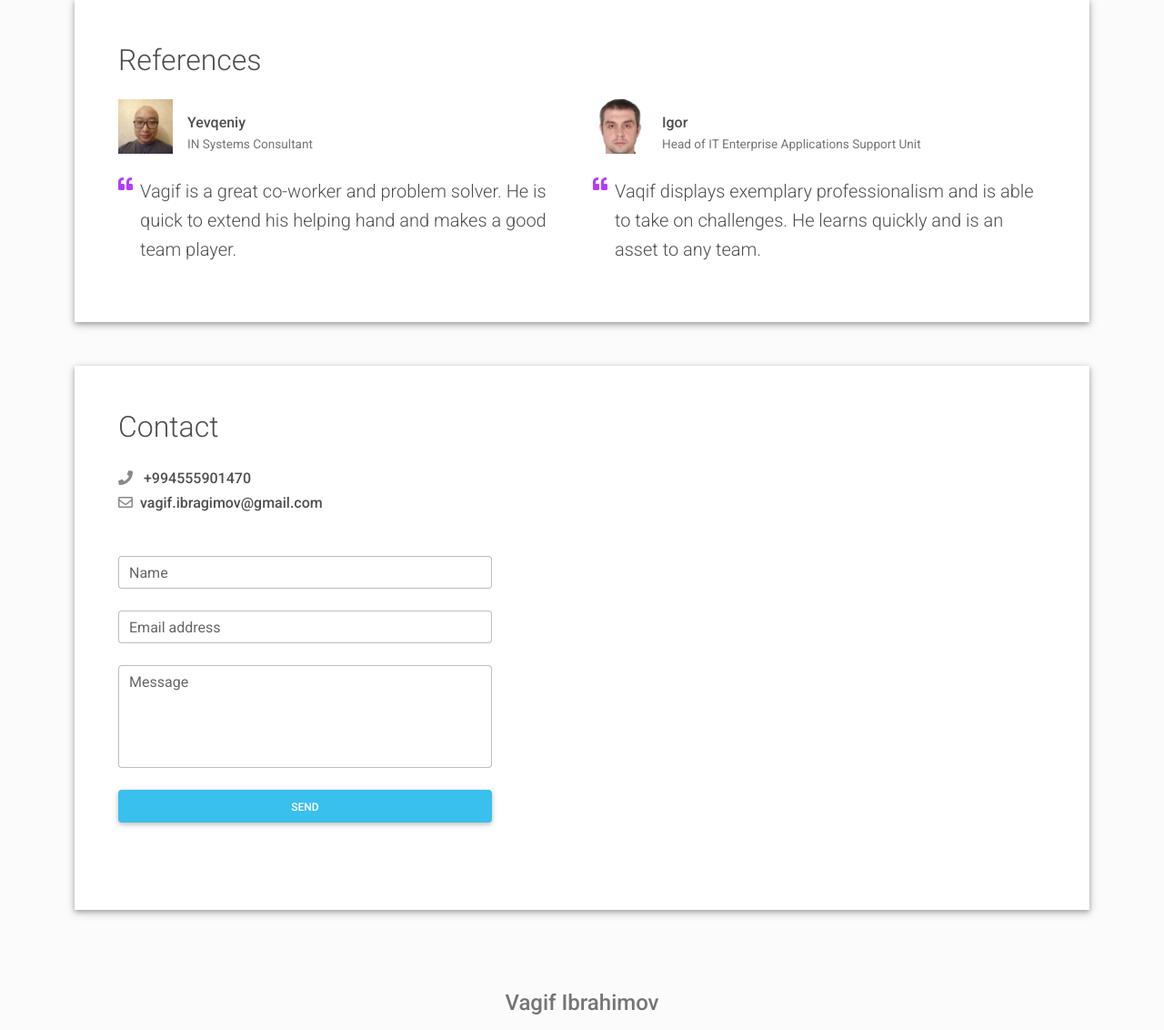
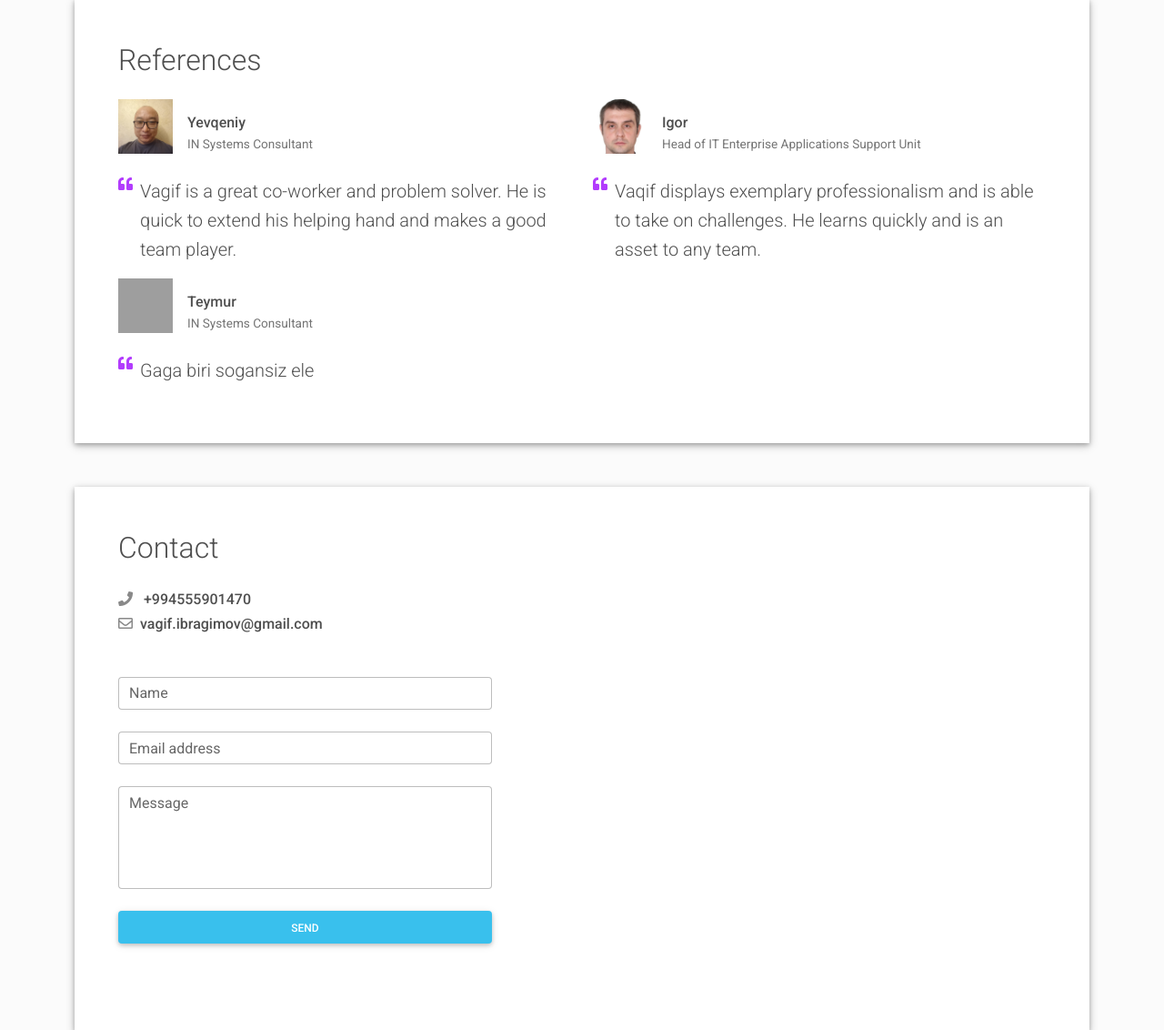
Before and after one commit to tuller01/resume, a Flask app: page / in a window 1280 px wide. Shown: the part 3130-4262 px from the top of the page at 91% size. Run offline with Flask 2, Linux system fonts and the light colour scheme; some libraries are stand-ins or nearby versions; grey boxes are pictures that could not be loaded.

Commit message:
sogansiz

```diff
--- a/templates/index.html
+++ b/templates/index.html
@@ -271,6 +271,18 @@
             <p class="lead mx-2" data-aos="fade-left" data-aos-delay="100">Vaqif displays exemplary professionalism and is able to take on challenges. He learns quickly and is an asset to any team.</p>
           </div>
         </div>
+		<div class="col-md-6">
+          <div class="d-flex mb-2">
+            <div class="avatar"><img src="/static/images/reference_3.jpg" width="60" height="60"/></div>
+            <div class="header-bio m-3 mb-0">
+              <h3 class="h6 mb-1" data-aos="fade-left" data-aos-delay="0">Teymur</h3>
+              <p class="text-muted text-small" data-aos="fade-left" data-aos-delay="100">IN Systems Consultant</p>
+            </div>
+          </div>
+          <div class="d-flex"><i class="text-secondary fas fa-quote-left"></i>
+            <p class="lead mx-2" data-aos="fade-left" data-aos-delay="100">Gaga biri sogansiz ele</p>
+          </div>
+        </div>
       </div>
     </div>
   </div>
```
Also changed, not shown: 2 other files.
